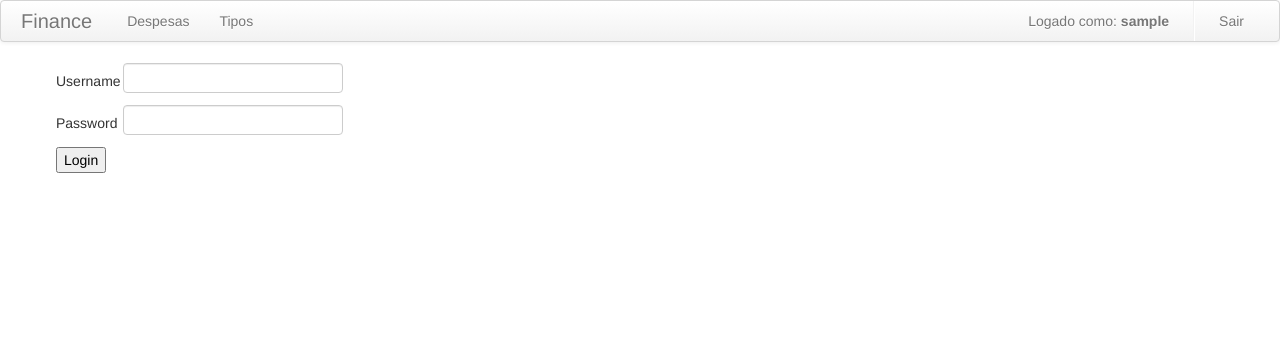
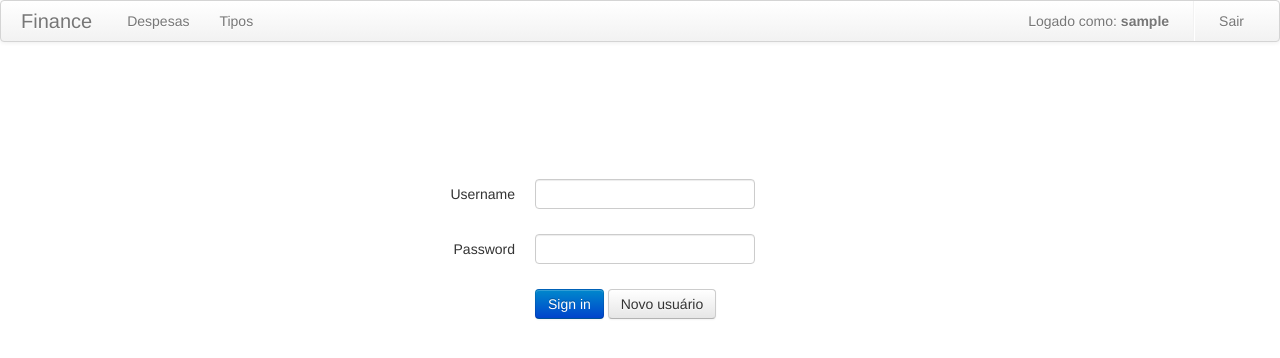
Before and after one commit to PauloMartins/finance, a Django app: template finance/templates/login.html in a window 1280 px wide. Shown: the top 358 px of the page. Run offline with Django 3.2, Linux system fonts and the light colour scheme; the template is opened without the code that fills it, so the values that code supplies are empty, except form fields; a user stored in the database is signed in; tables that the repository leaves empty hold one stand-in row (values such as "Sample post"); form fields are guessed from the names that the template uses; parts of the project's set-up code (start-up, migrations or seed data) failed here and were passed over; some libraries are stand-ins or nearby versions.

Commit message:
New Features

```diff
--- a/finance/media/css/main.css
+++ b/finance/media/css/main.css
@@ -1,3 +1,11 @@
+a { outline: none !important; }
+.hide { display: none !important; }
+span.success { color: green; }
+
+.login {
+	margin-top: 10%;
+}
+
 ul.list li {
 	margin: 10px 0;
 }
--- /dev/null
+++ b/finance/media/js/main.js
@@ -0,0 +1,33 @@
+(function(){
+
+	$("a[data-toggle=popover]").popover().click(function(e) {
+		e.preventDefault()
+		$item = $(this)
+
+		$("a[rel=status]").not('.disabled').bind('click', function(e) {
+			e.preventDefault();
+			$this = $(this);
+
+			$.getJSON(
+				'/product/status/' + $this.data('product-id') + '/' + $this.data('status'),
+				function( response ) {
+					if ( response.status ) {
+						$this.removeClass('btn-info').addClass('btn-success disabled');
+						$item.find('span.pull-left').addClass('success');
+					}
+				}
+			);
+		});
+	});
+
+	product = function() {
+		$('form[name=product]').submit(function(){
+			date = $(this).find('input[name=date]').val();
+			end_date = $(this).find('input[name=end_date]').val();
+
+			if ( !end_date )
+				$(this).find('input[name=end_date]').val( date );
+		});
+	}
+
+}).call(this);
--- a/finance/templates/login.html
+++ b/finance/templates/login.html
@@ -5,23 +5,30 @@
 	{{ form.non_field_errors }}
 {% endif %}
 
-<form action="." method="post">
-	{% csrf_token %}
-	<table>
-		<tr>
-			<td>{{ form.username.label_tag }}</td>
-			<td>{{ form.username }}</td>
-		</tr>
-		<tr>
-			<td>{{ form.password.label_tag }}</td>
-			<td>{{ form.password }}</td>
-		</tr>
-		<tr>
-			<td colspan="2">
-				<button type="submit">Login</button>
-			</td>
-		</tr>
-	</table>
-	<input type="hidden" name="next" value="{{ next }}">
-</form>
+<div class="row login">
+	<div class="span4 offset3">
+		<form action="" method="post" class="form-horizontal">
+			{% csrf_token %}
+
+			<div class="control-group">
+				<label class="control-label" for="inputEmail">{{ form.username.label_tag }}</label>
+				<div class="controls">
+					{{ form.username }}
+				</div>
+			</div>
+			<div class="control-group">
+				<label class="control-label" for="inputPassword">{{ form.password.label_tag }}</label>
+				<div class="controls">
+					{{ form.password }}
+				</div>
+			</div>
+			<div class="control-group">
+				<div class="controls">
+					<button type="submit" class="btn btn-primary">Sign in</button>
+					<a href="/sign" class="btn">Novo usuário</a>
+				</div>
+			</div>
+		</form>
+	</div>
+</div>
 {% endblock %}
--- a/finance/templates/master_pages/main.html
+++ b/finance/templates/master_pages/main.html
@@ -12,7 +12,7 @@
 	    <div class="navbar-inner">
 		    <div class="container">
 			    <!-- .btn-navbar is used as the toggle for collapsed navbar content -->
-			    <a class="btn btn-navbar" data-toggle="collapse" data-target=".nav-collapse">
+			    <a class="btn btn-navbar {% if not user.is_authenticated %}hide{% endif %}" data-toggle="collapse" data-target=".nav-collapse">
 				    <span class="icon-bar"></span>
 				    <span class="icon-bar"></span>
 				    <span class="icon-bar"></span>
@@ -22,7 +22,7 @@
 			    <a class="brand" href="/">Finance</a>
 
 			    <!-- Everything you want hidden at 940px or less, place within here -->
-			    <div class="nav-collapse collapse">
+			    <div class="nav-collapse collapse {% if not user.is_authenticated %}hide{% endif %}">
 			        <ul class="nav">
 						<li {% if menu == 'product' %}class="active"{% endif %}><a href="/"><!-- <i class="icon-plus"></i> -->Despesas</a></li>
 						<li {% if menu == 'type' %}class="active"{% endif %}><a href="/type">Tipos</a></li>
@@ -44,6 +44,9 @@
 	</div>
 
 	<script src="http://code.jquery.com/jquery-1.9.1.min.js"></script>
-	<script src="media/js/bootstrap.js"></script>
+	<script src="/media/js/bootstrap.js"></script>
+	<script src="/media/js/main.js"></script>
+	{% block script %}
+	{% endblock %}
 </body>
 </html>
--- a/finance/templates/type.html
+++ b/finance/templates/type.html
@@ -3,7 +3,7 @@
 {% block body %}
 <div class="row">
 	<div class="span12 clearfix">
-		<a href="#" class="btn btn-info pull-right"><i class="icon-plus icon-white"></i> Adicionar</a>
+		<a href="/type/new" class="btn btn-info pull-right"><i class="icon-plus icon-white"></i> Adicionar</a>
 	</div>
 </div>
 
@@ -12,7 +12,7 @@
 		<ul class="unstyled list">
 		{% for item in items %}
 			<li>
-				<a href="#" class="btn btn-block clearfix">
+				<a href="#" class="btn btn-block clearfix" data-original-title="" data-content="<a href='/type/{{ item.id }}' class='btn' title='Editar'><i class='icon-pencil'></i></a> <a href='/type/delete/{{ item.id }}' class='btn btn-danger' title='Deletar'><i class='icon-remove icon-white'></i></a>" data-html="true" data-placement="bottom" data-toggle="popover">
 					{{ item.name }}
 				</a>
 			</li>
--- a/finance/urls.py
+++ b/finance/urls.py
@@ -11,6 +11,7 @@ urlpatterns = patterns('',
     url(r'^product/(?P<id>\d+)/$', 'products.views.product_item'),
     url(r'^product/new/$', 'products.views.product_new'),
     url(r'^product/delete/(?P<id>\d+)/$', 'products.views.product_delete'),
+    url(r'^product/status/(?P<id>\d+)/(?P<status>\d+)/$', 'products.views.product_status'),
     # Product Type
     url(r'^type/$', 'products.views.type'),
     url(r'^type/(?P<id>\d+)/$', 'products.views.type_item'),
--- a/products/forms.py
+++ b/products/forms.py
@@ -5,6 +5,9 @@ from products.models import Product, Type
 from django.contrib.auth.models import User
 
 class FormProduct(forms.ModelForm):
+	date = forms.DateField(widget=forms.DateInput(format='%d/%m/%Y'), input_formats=['%d/%m/%y', '%d/%m/%Y'])
+	end_date = forms.DateField(widget=forms.DateInput(format='%d/%m/%Y'), input_formats=['%d/%m/%y', '%d/%m/%Y'])
+
 	def __init__(self, *args, **kwargs):
 		super(FormProduct, self).__init__(*args, **kwargs)
 
```
Also changed, not shown: finance/templates/product.html (+4 -4 lines), finance/templates/product_item.html (+21 -5 lines), finance/templates/type_item.html (+5 -2 lines), products/models.py (+14 -0 lines), products/views.py (+27 -7 lines), 8 other files.
